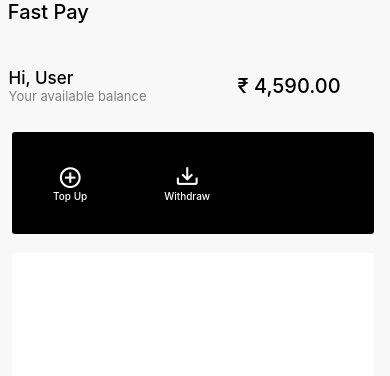
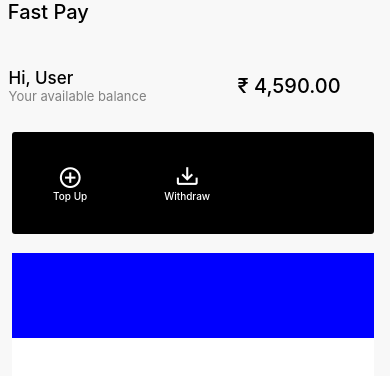
Before and after one commit to Hisham546/FastPay, a React Native app: screen /Home in a window 390 px wide. Shown: the top 376 px of the page. Built offline with nearby package versions, Linux system fonts and the light colour scheme.

Commit message:
working on ui

```diff
--- a/src/screens/miscellaneous/miscellaneous.js
+++ b/src/screens/miscellaneous/miscellaneous.js
@@ -12,7 +12,9 @@
 
 export default function Miscellaneous() {
     return (
-      <View style={styles.container}></View>
-        )
+        <View style={styles.container}>
+            <View style={styles.miscView1}></View>
+        </View>
+    )
 
-    }
+}
--- a/src/screens/miscellaneous/styles.js
+++ b/src/screens/miscellaneous/styles.js
@@ -7,12 +7,20 @@
         width: deviceWidth * 0.93,
         height: deviceHeight * 0.20,
         backgroundColor: 'white',
-        marginLeft:'3%',
-        borderRadius:3,
-       // alignItems:'center',
-        flexDirection:'row',
-       // justifyContent:'space-around'
+        marginLeft: '3%',
+        borderRadius: 3,
+        // alignItems:'center',
+        flexDirection: 'row',
+        // justifyContent:'space-around'
     },
+    miscView1: {
+        width: deviceWidth * 0.93,
+        height: deviceHeight * 0.10,
+        backgroundColor:'blue',
+    },
+    miscView2: {
+
+    }
 
 
 });
```
